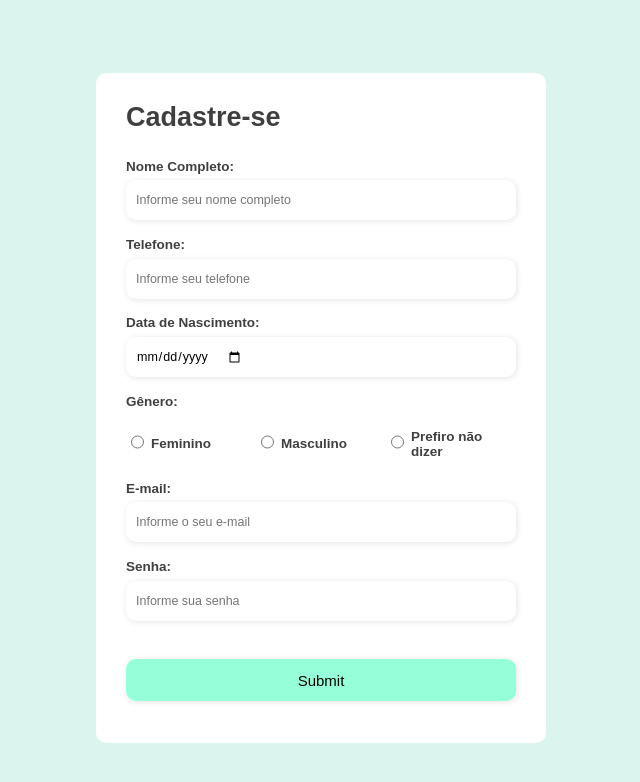
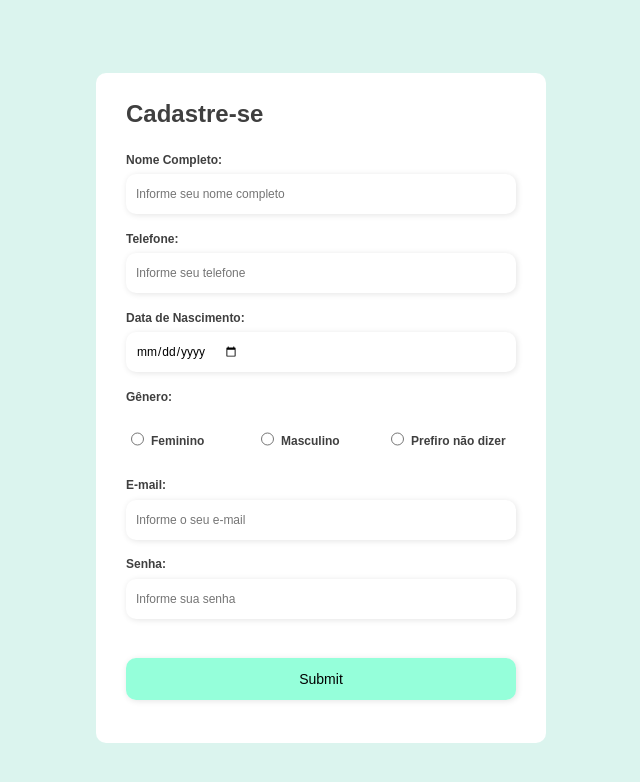
Before and after one commit to marinacanal/Formulario-de-Cadastro, a plain HTML site: page index.html in a window 1280 px wide. Shown: the whole page, without its empty margins (327-967 px from the left). Drawn offline with Linux system fonts and the light colour scheme.

Commit message:
Update style.css

```diff
--- a/style.css
+++ b/style.css
@@ -20,7 +20,7 @@ form {
     justify-content: center;
     background-color: #fff;
     border-radius: 10px;
-    font-size: 13.5px;
+    font-size: 12px;
     font-weight: 600;
     color: #000000c0;
     padding: 0 30px;
@@ -47,7 +47,7 @@ input{
     border: none;
     border-radius: 10px;
     box-shadow: 1px 1px 6px #0000001c;
-    font-size: 12.5px;
+    font-size: 12px;
 }
 
 input[type="submit"]{
@@ -62,7 +62,7 @@ input[type="submit"]{
     cursor: pointer;
     align-items: center;
     justify-content: center;
-    font-size: 15px;
+    font-size: 14px;
 }
 
 input[type="submit"]:hover{
```
